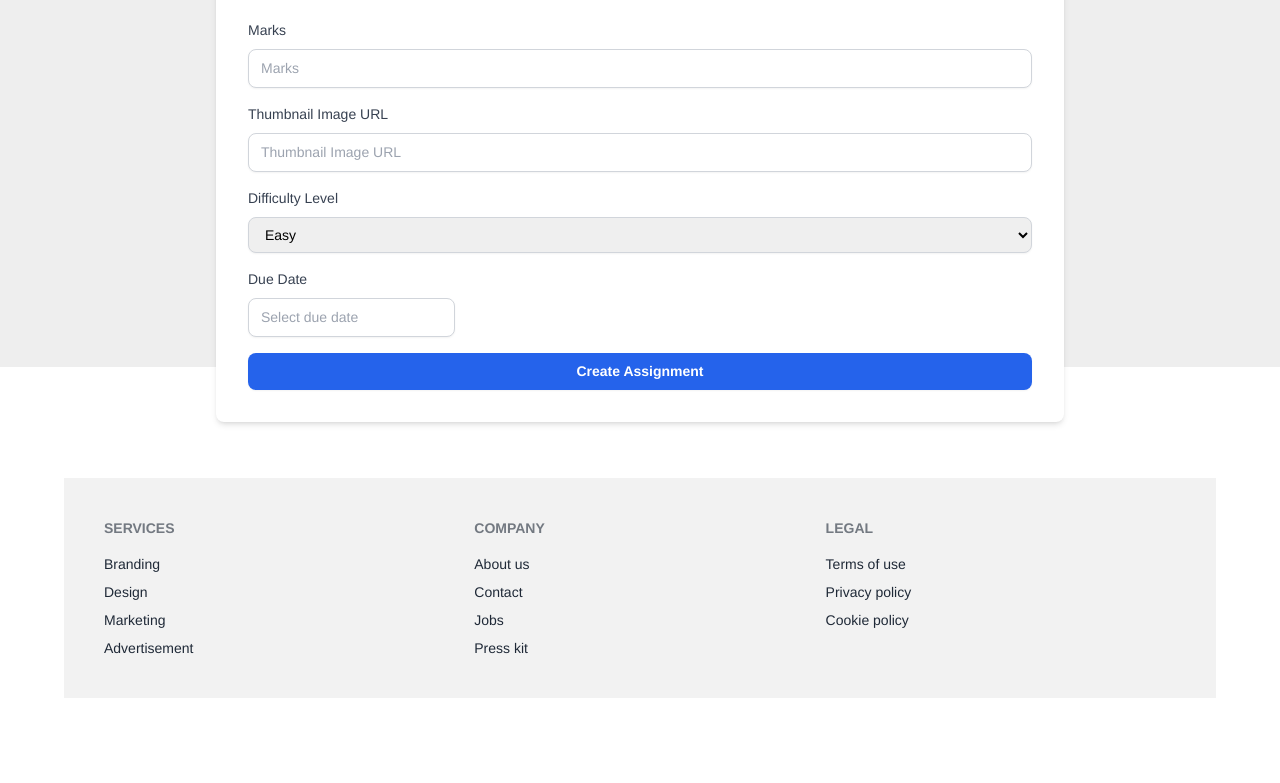
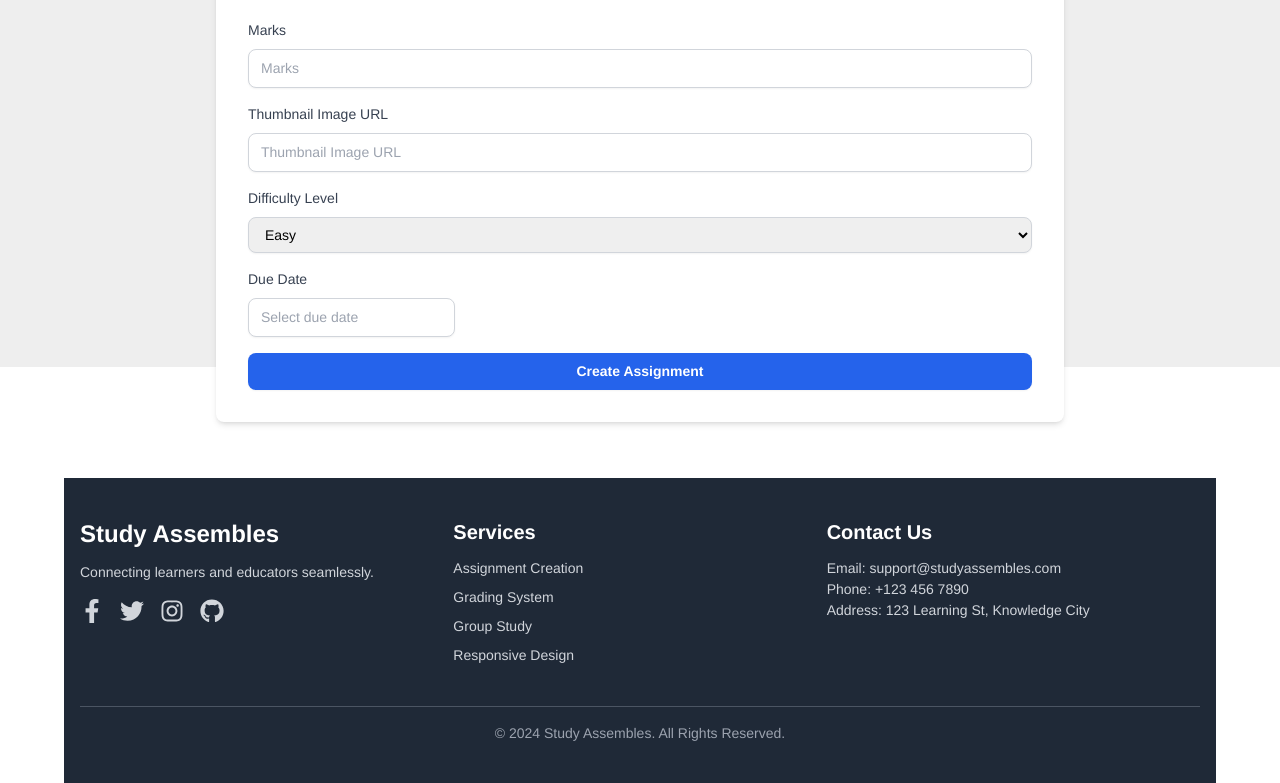
Before and after one commit to JAKUAN-AHMED/Study-Assembles-Client, a React (Vite) app: page /create in a window 1280 px wide. Shown: the part 433-1216 px from the top of the page. Before the commit the page ends 1131 px from the top, so only its background shows below. Built offline with nearby package versions, Linux system fonts and the light colour scheme; no server answers; sample sign-in values are in the browser's storage.

Commit message:
developed assaignments section successfully with filter

```diff
--- a/src/Cards/FeatureCard.jsx
+++ b/src/Cards/FeatureCard.jsx
@@ -1,27 +1,20 @@
 const FeatureCard = ({item}) => {
-    const {
-    title,
-    description,
-    level,
-    deadline,
-    totalMark
-    }=item;
+    const { title, description, marks, difficulty, thumbnailURL, dueDate } =
+      item;
     return (
       <div className="card bg-base-100  shadow-xl">
         <figure>
-          <img src="https://i.ibb.co.com/f8JCWYL/banner2.jpg" alt="image" />
+          <img src={thumbnailURL} alt="image" />
         </figure>
         <div className="card-body">
           <h2 className="card-title">
             {title}
-            <div className="badge badge-secondary w-[200px]">
-              Mark :{totalMark}
-            </div>
+            <div className="badge badge-secondary w-[200px]">Mark :{marks}</div>
           </h2>
           <p>{description}</p>
           <div className="card-actions justify-end">
-            <div className="badge badge-outline bg-purple-200">{deadline}</div>
-            <div className="badge badge-outline bg-red-400">{level}</div>
+            <div className="badge badge-outline bg-purple-200">{dueDate}</div>
+            <div className="badge badge-outline bg-red-400">{difficulty}</div>
           </div>
           <div className="flex items-end">
             <button className="btn btn-secondary bg-blue-400 text-end text-white text-base ">
--- a/src/Components/Footer/Footer.jsx
+++ b/src/Components/Footer/Footer.jsx
@@ -1,28 +1,90 @@
+import { FaFacebookF, FaTwitter, FaInstagram, FaGithub } from "react-icons/fa";
+
 const Footer = () => {
-    return (
-      <footer className="footer bg-base-200 text-base-content p-10">
-        <nav>
-          <h6 className="footer-title">Services</h6>
-          <a className="link link-hover">Branding</a>
-          <a className="link link-hover">Design</a>
-          <a className="link link-hover">Marketing</a>
-          <a className="link link-hover">Advertisement</a>
-        </nav>
-        <nav>
-          <h6 className="footer-title">Company</h6>
-          <a className="link link-hover">About us</a>
-          <a className="link link-hover">Contact</a>
-          <a className="link link-hover">Jobs</a>
-          <a className="link link-hover">Press kit</a>
-        </nav>
-        <nav>
-          <h6 className="footer-title">Legal</h6>
-          <a className="link link-hover">Terms of use</a>
-          <a className="link link-hover">Privacy policy</a>
-          <a className="link link-hover">Cookie policy</a>
-        </nav>
-      </footer>
-    );
+  return (
+    <footer className="bg-gray-800 text-gray-300 py-10">
+      <div className="container mx-auto px-4">
+        <div className="flex flex-wrap justify-between">
+          {/* Brand and Social Icons */}
+          <div className="w-full lg:w-1/3 mb-6 lg:mb-0">
+            <h3 className="text-2xl font-bold text-white mb-3">
+              Study Assembles
+            </h3>
+            <p className="mb-4">
+              Connecting learners and educators seamlessly.
+            </p>
+            <div className="flex space-x-4">
+              <a
+                href="https://facebook.com"
+                className="text-gray-300 hover:text-white"
+              >
+                <FaFacebookF className="h-6 w-6" />
+              </a>
+              <a
+                href="https://twitter.com"
+                className="text-gray-300 hover:text-white"
+              >
+                <FaTwitter className="h-6 w-6" />
+              </a>
+              <a
+                href="https://instagram.com"
+                className="text-gray-300 hover:text-white"
+              >
+                <FaInstagram className="h-6 w-6" />
+              </a>
+              <a
+                href="https://github.com"
+                className="text-gray-300 hover:text-white"
+              >
+                <FaGithub className="h-6 w-6" />
+              </a>
+            </div>
+          </div>
+
+          {/* Services */}
+          <div className="w-full lg:w-1/3 mb-6 lg:mb-0">
+            <h4 className="text-xl font-bold text-white mb-3">Services</h4>
+            <ul>
+              <li className="mb-2">
+                <a href="#" className="text-gray-300 hover:text-white">
+                  Assignment Creation
+                </a>
+              </li>
+              <li className="mb-2">
+                <a href="#" className="text-gray-300 hover:text-white">
+                  Grading System
+                </a>
+              </li>
+              <li className="mb-2">
+                <a href="#" className="text-gray-300 hover:text-white">
+                  Group Study
+                </a>
+              </li>
+              <li className="mb-2">
+                <a href="#" className="text-gray-300 hover:text-white">
+                  Responsive Design
+                </a>
+              </li>
+            </ul>
+          </div>
+
+          {/* Contact Info */}
+          <div className="w-full lg:w-1/3">
+            <h4 className="text-xl font-bold text-white mb-3">Contact Us</h4>
+            <p>Email: support@studyassembles.com</p>
+            <p>Phone: +123 456 7890</p>
+            <p>Address: 123 Learning St, Knowledge City</p>
+          </div>
+        </div>
+
+        <div className="border-t border-gray-600 mt-8 pt-4">
+          <p className="text-center text-gray-400 text-sm">
+            &copy; 2024 Study Assembles. All Rights Reserved.
+          </p>
+        </div>
+      </div>
+    </footer>
+  );
 };
 
 export default Footer;
--- /dev/null
+++ b/src/Pages/Assignments/Assingnments.jsx
@@ -0,0 +1,85 @@
+import{ useEffect, useState } from "react";
+import Navbar from "../../Components/Navbar/Navbar";
+import Footer from "../../Components/Footer/Footer";
+import { Link } from "react-router-dom";
+
+const Assignments= () => {
+  const [assignmentsData,setAssignments]=useState([]);
+  useEffect(()=>{
+    fetch("http://localhost:9999/tasks")
+    .then(res=>res.json())
+    .then(data=>setAssignments(data));
+  })
+  const [filter, setFilter] = useState("all");
+
+  const handleFilterChange = (e) => {
+    setFilter(e.target.value);
+  };
+
+  const filteredassignments =
+    filter === "all"
+      ? assignmentsData
+      : assignmentsData.filter(
+          (assignment) => assignment.difficulty === filter
+        );
+
+  return (
+    <div>
+      <Navbar></Navbar>
+      <div className="container mx-auto px-4 py-8 mb-8 mt-8">
+        <h1 className="text-3xl font-bold text-center mb-6">Assignments</h1>
+
+        <div className="flex justify-center mb-6">
+          <select
+            value={filter}
+            onChange={handleFilterChange}
+            className="border border-gray-300 rounded-md p-2 focus:outline-none focus:ring-2 focus:ring-blue-500"
+          >
+            <option value="all">All</option>
+            <option value="easy">Easy</option>
+            <option value="medium">Medium</option>
+            <option value="hard">Hard</option>
+          </select>
+        </div>
+
+        <div className="grid grid-cols-1 sm:grid-cols-2 md:grid-cols-3 gap-6">
+          {filteredassignments.map((assignment) => (
+            <div
+              key={assignment.title}
+              className="bg-white border rounded-lg shadow-lg overflow-hidden"
+            >
+              <img
+                src={assignment.thumbnailURL}
+                alt={assignment.title}
+                className="w-full h-40 object-cover"
+              />
+              <div className="p-4">
+                <h2 className="text-xl font-semibold mb-2">
+                  {assignment.title}
+                </h2>
+                <p className="text-gray-600 mb-2">{assignment.description}</p>
+                <p className="text-gray-500 mb-2">Marks: {assignment.marks}</p>
+                <p className="text-gray-500 mb-2">
+                  Difficulty: {assignment.difficulty}
+                </p>
+                <p className="text-gray-500 mb-2">
+                  Due Date: {new Date(assignment.dueDate).toLocaleDateString()}
+                </p>
+              </div>
+              <div className="flex justify-end p-4">
+                <Link to={`/assignments/${assignment.id}`}>
+                  <button className="bg-blue-500 text-white rounded px-4 py-2 hover:bg-blue-600">
+                    View
+                  </button>
+                </Link>
+              </div>
+            </div>
+          ))}
+        </div>
+      </div>
+      <Footer></Footer>
+    </div>
+  );
+};
+
+export default Assignments;
--- a/src/Pages/Features/Features.jsx
+++ b/src/Pages/Features/Features.jsx
@@ -4,9 +4,9 @@ import FeatureCard from "../../Cards/FeatureCard";
 const Features = () => {
     const[features,setFeatures]=useState([]);
     useEffect(()=>{
-        fetch('features.json')
-        .then(res=>res.json())
-        .then(data=>setFeatures(data));
+        fetch("http://localhost:9999/tasks")
+          .then((res) => res.json())
+          .then((data) => setFeatures(data));
     },[])
     return (
       <div className="mt-2 lg:mt-8 mb-24 overflow-hidden font-poppins">
--- a/src/Pages/FreqQuestions/FreqQuestions.jsx
+++ b/src/Pages/FreqQuestions/FreqQuestions.jsx
@@ -7,17 +7,17 @@ const FreqQuestions = () => {
     {
       question: "How do I create an assignment?",
       answer:
-        "To create an assignment, go to the 'Assignments' tab and click 'Create New Assignment'. Fill in the required fields and click submit.",
+        "To create an assignment, go to the '' tab and click 'Create New Assignment'. Fill in the required fields and click submit.",
     },
     {
       question: "How can I submit my assignment?",
       answer:
-        "Go to 'My Assignments', select the assignment, and click 'Submit'. You can upload your file and notes from there.",
+        "Go to 'My ', select the assignment, and click 'Submit'. You can upload your file and notes from there.",
     },
     {
       question: "How do I grade an assignment?",
       answer:
-        "In the 'Pending Assignments' section, you can review submissions, assign marks, and provide feedback.",
+        "In the 'Pending ' section, you can review submissions, assign marks, and provide feedback.",
     },
     {
       question: "Can I update or delete an assignment?",
--- a/src/Routes/Routes.jsx
+++ b/src/Routes/Routes.jsx
@@ -4,9 +4,9 @@ import Home from "../Pages/Home/Home";
 import Errorpage from "../Pages/NotFound/Errorpage";
 import Register from "../Pages/Register/Register";
 import Login from "../Pages/Login/Login";
-import AssaignmentForm from "../Pages/AssaignmentsForm/AssaignmentForm";
 import PrivateRoutes from "../Utility/Private/PrivateRoutes";
-
+import Assignments from "../Pages/Assignments/Assingnments";
+import AssignmentForm from "../Pages/AssignmentsForm/AssignmentForm";
 const router = createBrowserRouter([
   {
     path: "",
@@ -26,10 +26,14 @@ const router = createBrowserRouter([
         element: <Register></Register>,
       },
       {
+        path: "/assignments",
+        element: <Assignments></Assignments>,
+      },
+      {
         path: "/create",
         element: (
           <PrivateRoutes>
-            <AssaignmentForm></AssaignmentForm>
+            <AssignmentForm></AssignmentForm>
           </PrivateRoutes>
         ),
       },
```
Also changed, not shown: src/Components/Navbar/Navbar.jsx (+25 -35 lines), src/Pages/AssignmentsForm/AssignmentForm.jsx (renamed from src/Pages/AssaignmentsForm/AssaignmentForm.jsx, +25 -5 lines), src/Pages/Assaignments/Assaingnments.jsx (deleted).
